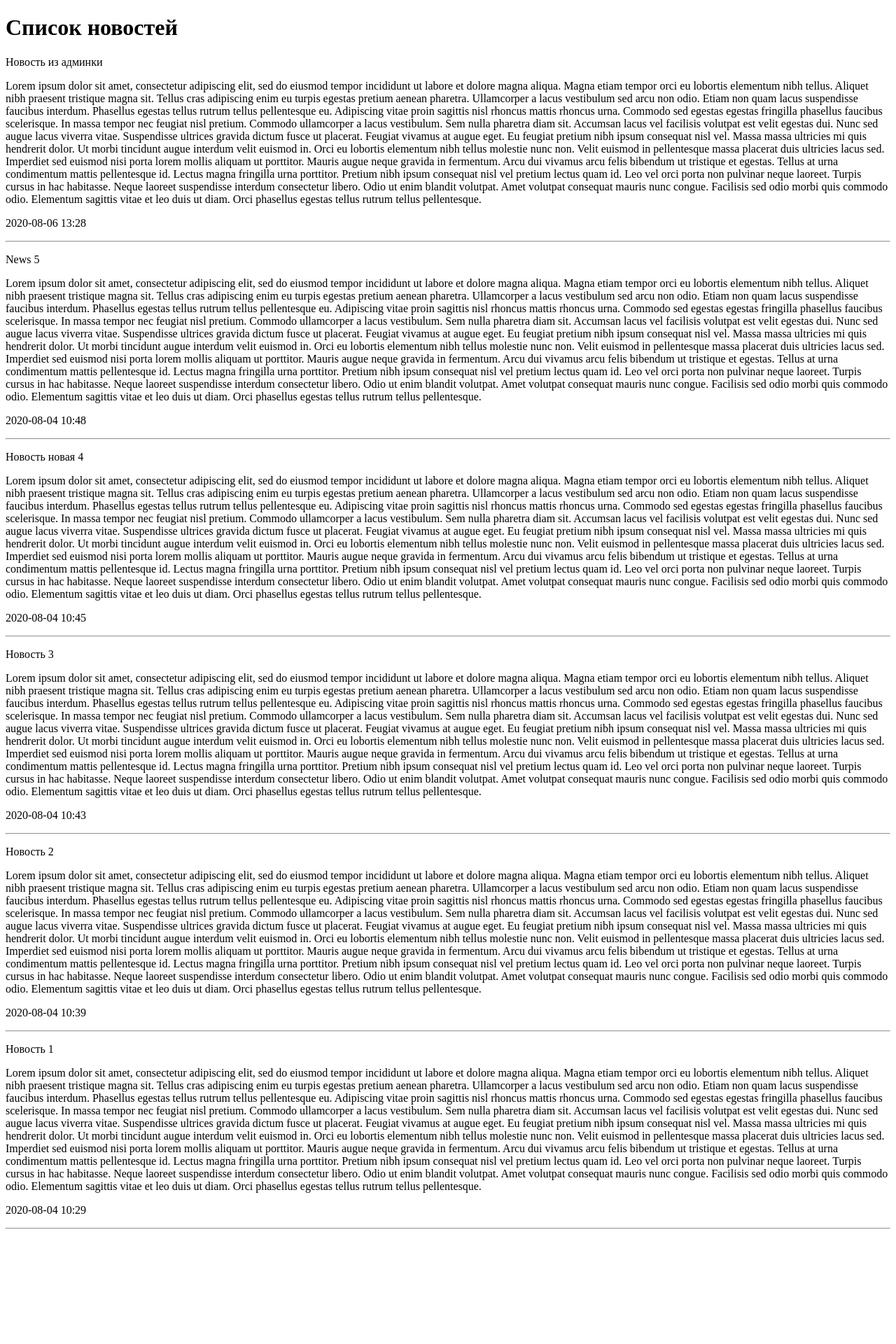
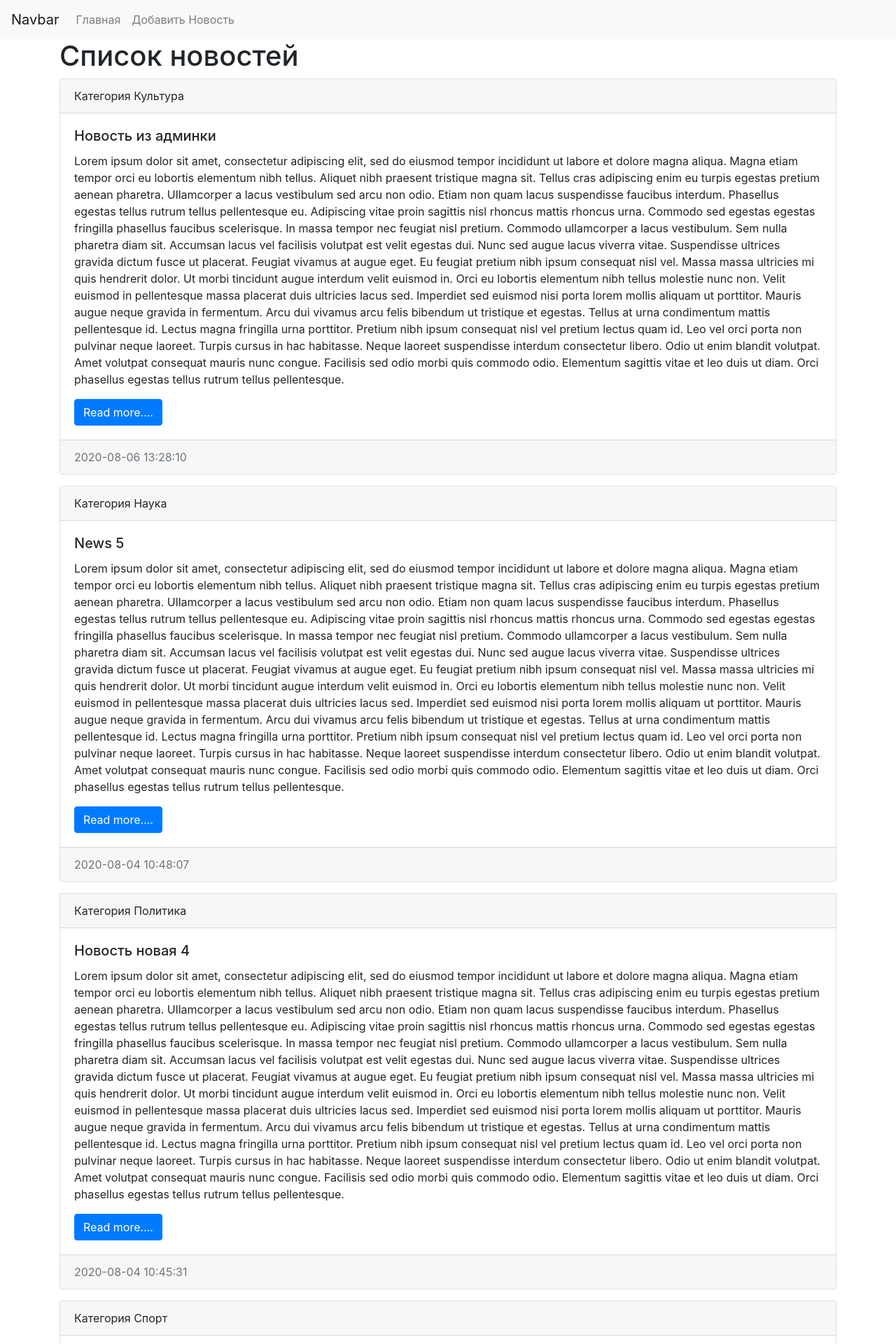
Before and after one commit to AlexandrBenzar/testsites, a Django app: page / in a window 1280 px wide. Shown: the top 1920 px of the page at 70% size. Before the commit the page ends 1756 px from the top, so only its background shows below. Run offline with Django 3.2, Linux system fonts and the light colour scheme; data comes from the database, SQL or seed files in the repository; both versions use the stored data as it was after the commit; some libraries are stand-ins or nearby versions.

Commit message:
Воспользовались getbootstrap`ом

```diff
--- a/testsites/mysite/news/templates/news/index.html
+++ b/testsites/mysite/news/templates/news/index.html
@@ -1,21 +1,65 @@
-<!DOCTYPE html>
+<!doctype html>
 <html lang="en">
 <head>
-    <meta charset="UTF-8">
-    <title>{{ title }}</title>
+    <!-- Required meta tags -->
+    <meta charset="utf-8">
+    <meta name="viewport" content="width=device-width, initial-scale=1, shrink-to-fit=no">
+
+    <!-- Bootstrap CSS -->
+    <link rel="stylesheet" href="https://stackpath.bootstrapcdn.com/bootstrap/4.5.2/css/bootstrap.min.css"
+          integrity="sha384-JcKb8q3iqJ61gNV9KGb8thSsNjpSL0n8PARn9HuZOnIxN0hoP+VmmDGMN5t9UJ0Z" crossorigin="anonymous">
+
+    <title>{{title}}</title>
 </head>
 <body>
+<nav class="navbar navbar-expand-lg navbar-light bg-light">
+    <a class="navbar-brand" href="/">Navbar</a>
+    <button class="navbar-toggler" type="button" data-toggle="collapse" data-target="#navbarSupportedContent"
+            aria-controls="navbarSupportedContent" aria-expanded="false" aria-label="Toggle navigation">
+        <span class="navbar-toggler-icon"></span>
+    </button>
 
-<h1>{{title}}</h1>
+    <div class="collapse navbar-collapse" id="navbarSupportedContent">
+        <ul class="navbar-nav mr-auto">
+            <li class="nav-item"><a class="nav-link" href="/">Главная</a></li>
+            <li class="nav-item"><a class="nav-link" href="/">Добавить Новость</a></li>
+        </ul>
+    </div>
+</nav>
 
-{% for item in news  %}
-    <div>
-        <p>{{ item.title }}</p>
-        <p>{{ item.content }}</p>
-        <p>{{ item.created_at|date:"Y-m-d H:i" }}</p>
+<div class="container mb-3">
+    <h1>{{title}}</h1>
+    <div class="row">
+        <div class="col-md-12">
+            {%for item in news %}
+            <div class="card mb-3">
+                <div class="card-header">
+                    Категория {{item.category}}
+                </div>
+                <div class="card-body">
+                    <h5 class="card-title">{{item.title}}</h5>
+                    <p class="card-text">{{item.content}}</p>
+                    <a href="#" class="btn btn-primary">Read more....</a>
+                </div>
+                <div class="card-footer text-muted">
+                    {{item.created_at|date:"Y-m-d H:i:s"}}
+                </div>
+            </div>
+            {%endfor%}}
+        </div>
     </div>
-    <hr>
-{% endfor %}
+</div>
 
+<!-- Optional JavaScript -->
+<!-- jQuery first, then Popper.js, then Bootstrap JS -->
+<script src="https://code.jquery.com/jquery-3.5.1.slim.min.js"
+        integrity="sha384-DfXdz2htPH0lsSSs5nCTpuj/zy4C+OGpamoFVy38MVBnE+IbbVYUew+OrCXaRkfj"
+        crossorigin="anonymous"></script>
+<script src="https://cdn.jsdelivr.net/npm/popper.js@1.16.1/dist/umd/popper.min.js"
+        integrity="sha384-9/reFTGAW83EW2RDu2S0VKaIzap3H66lZH81PoYlFhbGU+6BZp6G7niu735Sk7lN"
+        crossorigin="anonymous"></script>
+<script src="https://stackpath.bootstrapcdn.com/bootstrap/4.5.2/js/bootstrap.min.js"
+        integrity="sha384-B4gt1jrGC7Jh4AgTPSdUtOBvfO8shuf57BaghqFfPlYxofvL8/KUEfYiJOMMV+rV"
+        crossorigin="anonymous"></script>
 </body>
 </html>
```
Also changed, not shown: testsites/mysite/db.sqlite3.
